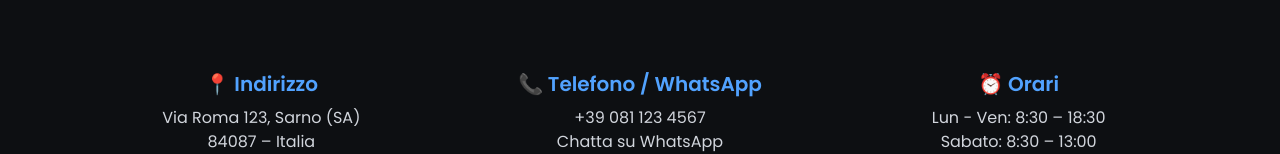
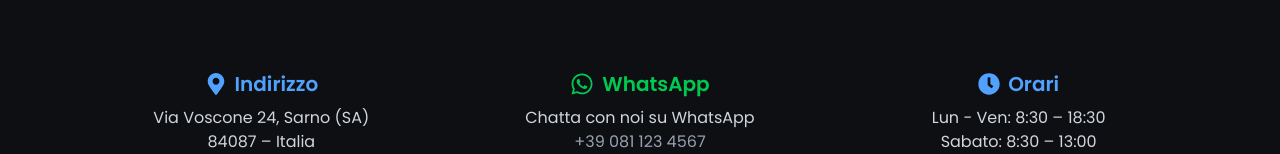
Before and after one commit to ciccla/officina-morgillo, a Next.js app: page /contatti in a window 1280 px wide. Shown: the part 650-804 px from the top of the page. Built offline with nearby package versions, Linux system fonts and the light colour scheme.

Commit message:
refactor ContattiPage to enhance layout with icons for address, WhatsApp, and hours; update package.json and package-lock.json to include react-icons

```diff
--- a/app/contatti/page.js
+++ b/app/contatti/page.js
@@ -3,6 +3,7 @@ import { useState } from "react";
 import Image from "next/image";
 import Link from "next/link";
 import emailjs from "@emailjs/browser";
+import { FaWhatsapp, FaClock, FaMapMarkerAlt } from "react-icons/fa"; // 👈 icone reali
 
 export default function ContattiPage() {
   const [formData, setFormData] = useState({
@@ -71,7 +72,6 @@ export default function ContattiPage() {
         />
         <div className="absolute inset-0 bg-black/50"></div>
 
-        {/* TESTO HERO */}
         <div className="relative z-10 px-6 max-w-3xl mx-auto mt-10">
           <h1 className="text-5xl md:text-6xl font-bold mb-4 drop-shadow-[0_3px_10px_rgba(0,0,0,0.7)]">
             Contattaci
@@ -86,30 +86,48 @@ export default function ContattiPage() {
 
       {/* SEZIONE INFO */}
       <section className="max-w-6xl mx-auto grid md:grid-cols-3 gap-8 px-6 py-20 text-center">
+        {/* INDIRIZZO */}
         <div>
-          <h3 className="text-blue-400 text-xl font-semibold mb-2">📍 Indirizzo</h3>
+          <h3 className="flex justify-center items-center gap-2 text-blue-400 text-xl font-semibold mb-2">
+            <FaMapMarkerAlt size={22} /> Indirizzo
+          </h3>
           <p className="text-gray-300">
-            Via Roma 123, Sarno (SA) <br /> 84087 – Italia
+            <a
+              href="https://maps.app.goo.gl/d9BdrHYbug1YMXv88"
+              target="_blank"
+              rel="noopener noreferrer"
+              className="hover:text-blue-400 transition"
+            >
+              Via Voscone 24, Sarno (SA)
+            </a>
+            <br /> 84087 – Italia
           </p>
         </div>
+
+        {/* WHATSAPP */}
         <div>
-          <h3 className="text-blue-400 text-xl font-semibold mb-2">📞 Telefono / WhatsApp</h3>
+          <h3 className="flex justify-center items-center gap-2 text-green-500 text-xl font-semibold mb-2">
+            <FaWhatsapp size={24} /> WhatsApp
+          </h3>
           <p className="text-gray-300">
-            <a href="tel:+390811234567" className="hover:text-blue-400 transition">
-              +39 081 123 4567
-            </a>
-            <br />
             <a
               href="https://wa.me/390811234567"
               target="_blank"
-              className="hover:text-blue-400 transition"
+              rel="noopener noreferrer"
+              className="hover:text-green-400 transition"
             >
-              Chatta su WhatsApp
+              Chatta con noi su WhatsApp
             </a>
+            <br />
+            <span className="text-gray-400">+39 081 123 4567</span>
           </p>
         </div>
+
+        {/* ORARI */}
         <div>
-          <h3 className="text-blue-400 text-xl font-semibold mb-2">⏰ Orari</h3>
+          <h3 className="flex justify-center items-center gap-2 text-blue-400 text-xl font-semibold mb-2">
+            <FaClock size={22} /> Orari
+          </h3>
           <p className="text-gray-300">
             Lun - Ven: 8:30 – 18:30 <br /> Sabato: 8:30 – 13:00
           </p>
@@ -198,7 +216,7 @@ export default function ContattiPage() {
       <section className="w-full">
         <iframe
           title="Officina Morgillo - Mappa"
-          src="https://www.google.com/maps/embed?pb=!1m18!1m12!1m3!1d3018.7499099753633!2d14.62243691561872!3d40.8099638793211!2m3!1f0!2f0!3f0!3m2!1i1024!2i768!4f13.1!3m3!1m2!1s0x133b0e0184fd7a33%3A0x12a7c43b1e985a57!2sSarno%2C%20SA!5e0!3m2!1sit!2sit!4v1700000000000!5m2!1sit!2sit"
+          src="https://www.google.com/maps/embed?pb=!1m18!1m12!1m3!1d3018.695992770431!2d14.6205314!3d40.8109356!2m3!1f0!2f0!3f0!3m2!1i1024!2i768!4f13.1!3m3!1m2!1s0x133b0e01b7e9bba7%3A0xe90cb3b9dc0f7e12!2sVia%20Voscone%2C%2024%2C%2084087%20Sarno%20SA!5e0!3m2!1sit!2sit!4v1730130000000!5m2!1sit!2sit"
           width="100%"
           height="400"
           allowFullScreen
--- a/package.json
+++ b/package.json
@@ -13,7 +13,8 @@
     "lucide-react": "^0.545.0",
     "next": "15.5.4",
     "react": "19.1.0",
-    "react-dom": "19.1.0"
+    "react-dom": "19.1.0",
+    "react-icons": "^5.5.0"
   },
   "devDependencies": {
     "@eslint/eslintrc": "^3",
```
Also changed, not shown: 1 other file (tests, documents, lock files or other folders).
